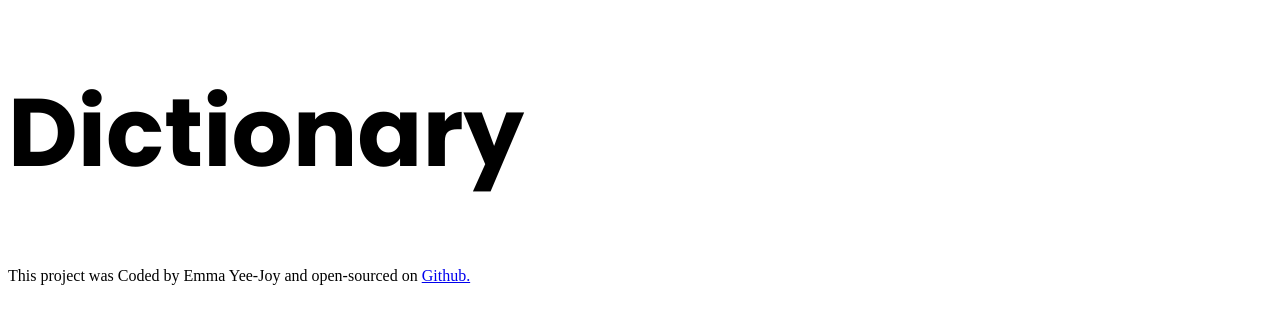
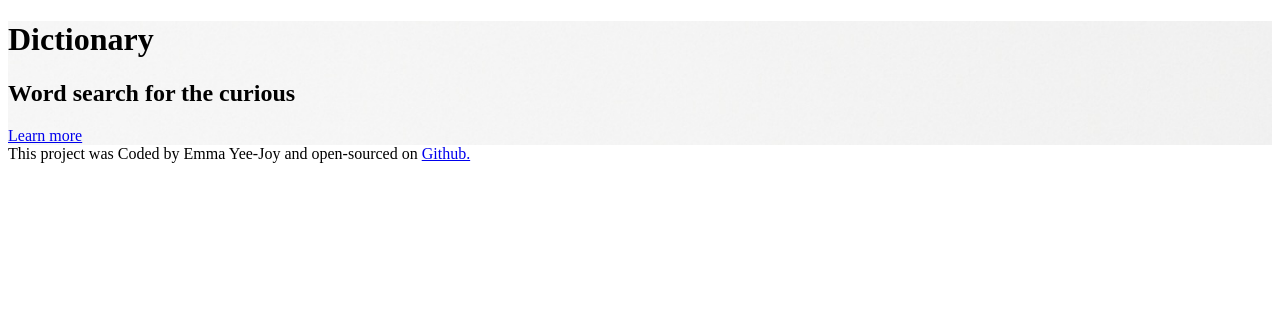
Before and after one commit to eyeej/SheCodes-Responsive-2, a plain HTML site: page index.html in a window 1280 px wide. Drawn offline with Linux system fonts and the light colour scheme.

Commit message:
updates to structure

```diff
--- a/index.html
+++ b/index.html
@@ -10,7 +10,15 @@
 <link rel="stylesheet" href="src/styles.css">
 </head>
 <body>
+<div class="container">
+<header>
 <h1>Dictionary</h1>
-<footer>This project was Coded by Emma Yee-Joy and open-sourced on <a href="https://github.com/eyeej/SheCodes-Responsive-2" target="_blank">Github.</a></footer>
+<h2>Word search for the curious</h2>
+<a href="#more">Learn more</a>
+</header>
+<footer>
+This project was Coded by Emma Yee-Joy and open-sourced on <a href="https://github.com/eyeej/SheCodes-Responsive-2" target="_blank">Github.</a>
+    </footer>
+</div>
 </body>
 </html>
--- a/src/styles.css
+++ b/src/styles.css
@@ -1,7 +1,5 @@
-h1 {
-font-family: "Poppins", sans-serif;
-font-style: normal;
-font-size: 96px;
-font-weight: 700;
-line-height: 144%;
+header {
+    background-image:url('../images/dictionaryheader.jpg');
+    background-repeat: none;
+    background-size: cover;
 }
```
Also changed, not shown: images/dictionaryheader.jpg (added), 1 other file.
